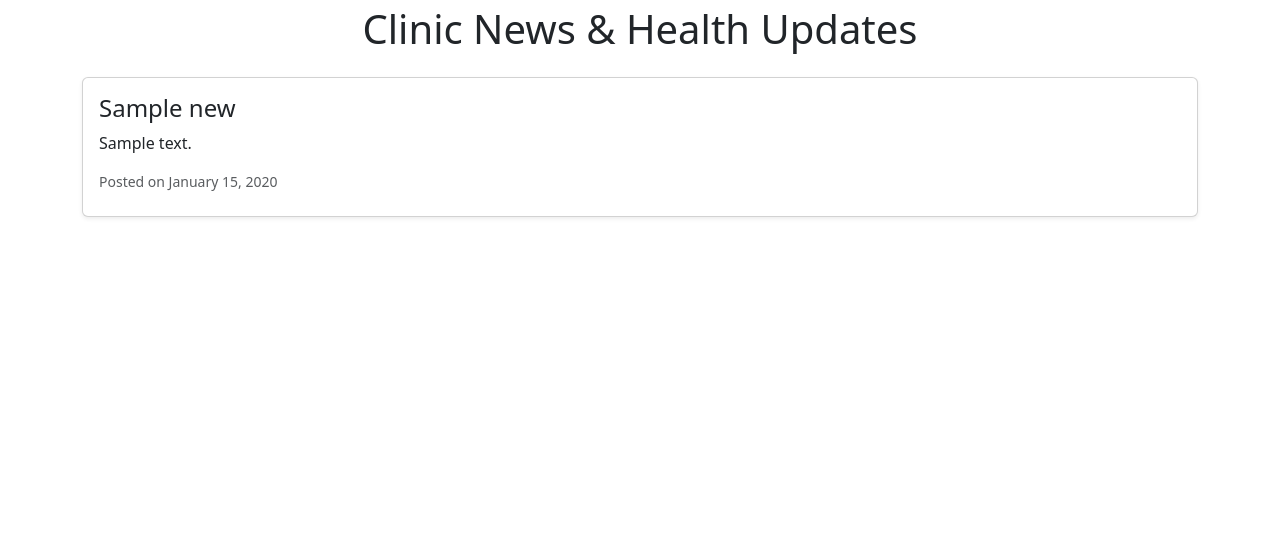
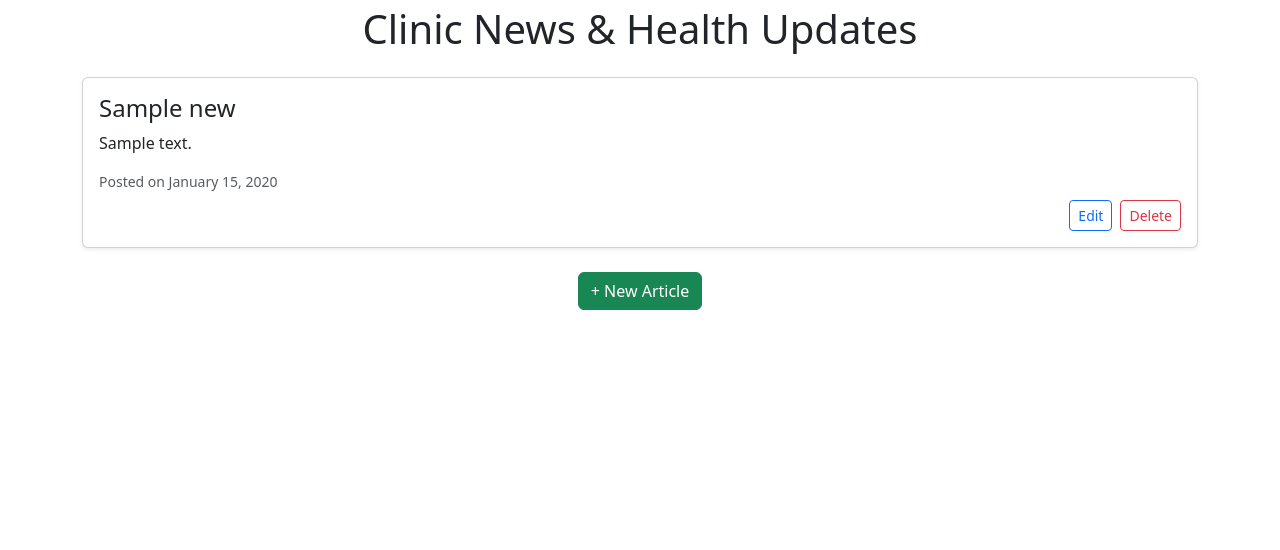
Before and after one commit to mhesemans/docdirect, a Django app: page /news/articles/ in a window 1280 px wide. Shown: the part 174-724 px from the top of the page. Run offline with Django 4.2, Linux system fonts and the light colour scheme; a user stored in the database is signed in; tables that the repository leaves empty hold one stand-in row (values such as "Sample post"); one stand-in notice (Sample message) is shown.

Commit message:
feat: added edit and delete buttons for articles

```diff
--- a/news/models.py
+++ b/news/models.py
@@ -1,20 +1,34 @@
 from django.db import models
 from django.contrib.auth.models import User
 from cloudinary.models import CloudinaryField
+from django.utils.text import slugify
 
 STATUS = ((0, "Draft"), (1, "Published"))
 
 
-# Create your models here.
-"""
-stores a single blog post entry  related to :model: `auth.User`.
+class News(models.Model):
+    """
+    Stores a single news article related to :model:`auth.User`.
 
-"""
+    Includes fields for title, slug, author, content, summary, image,
+    creation timestamp, and publication status.
 
+    **Fields**:
+    - title: Title of the news article.
+    - slug: Auto-generated from the title; used for SEO-friendly URLs.
+    - author: Foreign key to the User who created the post.
+    - content: Full text of the article.
+    - Summary: Optional short summary of the article.
+    - featured_image: Optional image for the article (via Cloudinary).
+    - created_on: Timestamp when created.
+    - status: Draft or Published.
 
-class News(models.Model):
+    **Meta options**:
+    - Orders by most recent first.
+    """
+
     title = models.CharField(max_length=200, unique=True)
-    slug = models.SlugField(max_length=200, unique=True)
+    slug = models.SlugField(max_length=200, unique=True, blank=True)
     author = models.ForeignKey(
         User, on_delete=models.CASCADE, related_name="news_items"
     )
@@ -28,4 +42,18 @@ class News(models.Model):
         ordering = ["-created_on"]
 
     def __str__(self):
-        return f"{self.title} | posted on {self.created_on}"
+        return f"{self.title} | posted on {self.created_on.strftime('%Y-%m-%d')}"
+
+    def save(self, *args, **kwargs):
+        """
+        Automatically generates a unique slug from the title if not set.
+        """
+        if not self.slug:
+            base_slug = slugify(self.title)
+            slug = base_slug
+            counter = 1
+            while News.objects.filter(slug=slug).exists():
+                slug = f"{base_slug}-{counter}"
+                counter += 1
+            self.slug = slug
+        super().save(*args, **kwargs)
--- a/news/templates/news/news_post.html
+++ b/news/templates/news/news_post.html
@@ -1,17 +1,14 @@
+<!--
+    Displays all published news articles to the public.
+    - Admin staff & superusers see Edit/Delete buttons per article.
+    **Context**
+    - news_list: Queryset of news posts
+    **Template**
+    - news/news_post.html
+   -->
+
   {% extends "base.html" %}
-
-{#
-  Template: news_post.html
-
-  Displays a list of published news articles for public view.
-
-  **Context:**
-    news_list: A queryset of News instances where status=1 (published)
-
-  **Template Blocks:**
-    - content: Displays each news article in a card layout
-#}
-
+  {% load custom_tags %}
   {% block content %}
   <div class="container py-5">
     <h1 class="mb-4 text-center">Clinic News & Health Updates</h1>
@@ -26,19 +23,81 @@
             </p>
             <p class="text-muted small mb-2">
               Posted on {{ post.created_on|date:"F j, Y" }}
-            {% if post.tags.all %}
-              | Tags:
-              {% for tag in post.tags.all %}
-                <span class="badge bg-secondary">{{ tag.name }}</span>
-              {% endfor %}
+            </p>
+
+            {% if user.is_authenticated %}
+                {% if user|has_group:"Administrative Staff" or user.is_superuser %}
+                    <div class="d-flex justify-content-end gap-2">
+                        <a href="{% url 'news:edit_news' post.slug %}" class="btn btn-sm btn-outline-primary">
+                        Edit
+                        </a>
+                        <!-- Delete Button triggers modal -->
+                        <button
+                        type="button"
+                        class="btn btn-sm btn-outline-danger"
+                        data-bs-toggle="modal"
+                        data-bs-target="#deleteModal{{ post.id }}"
+                        >
+                        Delete
+                        </button>
+                  </div>
                 {% endif %}
-          </p>
-          <!-- Placeholder for future: Read More, Edit/Delete buttons -->
+            {% endif %}
+          </div>
+        </div>
+                <!-- Delete Confirmation Modal -->
+        <div
+        class="modal fade"
+        id="deleteModal{{ post.id }}"
+        tabindex="-1"
+        aria-labelledby="deleteModalLabel{{ post.id }}"
+        aria-hidden="true"
+        >
+        <div class="modal-dialog modal-dialog-centered">
+        <div class="modal-content border-0">
+            <div class="modal-header bg-danger text-white">
+            <h5 class="modal-title" id="deleteModalLabel{{ post.id }}">
+                Confirm Delete
+            </h5>
+            <button
+                type="button"
+                class="btn-close btn-close-white"
+                data-bs-dismiss="modal"
+                aria-label="Close"
+            ></button>
+            </div>
+            <div class="modal-body">
+            Are you sure you want to delete this article?
+            </div>
+            <div class="modal-footer justify-content-center">
+            <form method="post" action="{% url 'news:delete_news' post.slug %}">
+                {% csrf_token %}
+                <button type="submit" class="btn btn-danger">Yes, Delete</button>
+            </form>
+            <button
+                type="button"
+                class="btn btn-secondary"
+                data-bs-dismiss="modal"
+            >
+                Cancel
+            </button>
+            </div>
+        </div>
         </div>
 </div>
       {% endfor %}
     {% else %}
       <p>No news articles have been posted yet.</p>
     {% endif %}
+
+    {% if user.is_authenticated %}
+        {% if user|has_group:"Administrative Staff" or user.is_superuser %}
+        <div class="text-center mt-4">
+            <a href="{% url 'news:post_news' %}" class="btn btn-success">
+                + New Article
+            </a>
+            </div>
+        {% endif %}
+    {% endif %}
   </div>
   {% endblock %}
--- a/news/urls.py
+++ b/news/urls.py
@@ -1,18 +1,24 @@
 from django.urls import path
 from . import views
 
-app_name = "news"
+app_name = 'news'
 
 urlpatterns = [
-    # Homepage-style news feed (only latest few articles, used on main home page)
+    # News homepage (used as home page)
     path('', views.NewsList.as_view(), name='home'),
 
-    # Public-facing news article list page
+    # Public news listing page
     path('articles/', views.news_post_list, name='news_post_list'),
 
-    # Form page to allow admin staff to submit news
+    # News submission form
     path('post/', views.post_news, name='post_news'),
 
-    # Detail view for a single article using slug in URL
+    # Edit a specific news post
+    path('edit/<slug:slug>/', views.edit_news, name='edit_news'),
+
+    # Delete a specific news post
+    path('delete/<slug:slug>/', views.delete_news, name='delete_news'),
+
+    # Individual news post detail
     path('<slug:slug>/', views.news_detail, name='news_detail'),
 ]
--- a/news/views.py
+++ b/news/views.py
@@ -1,7 +1,7 @@
 from django.shortcuts import render, get_object_or_404, redirect
 from django.views import generic
 from django.contrib import messages
-from django.contrib.auth.decorators import user_passes_test
+from django.contrib.auth.decorators import user_passes_test, login_required
 from .models import News
 from .forms import NewsPostForm
 
@@ -61,7 +61,7 @@ def is_admin_staff(user):
     or is a superuser.
 
     :param user: Django User instance.
-    :return: Boolean indicating if user has permission to post news.
+    :return: Boolean indicating if user has permission to post/edit/delete news.
     """
     return user.is_authenticated and (
         user.is_superuser or user.groups.filter(name="Administrative Staff").exists()
@@ -83,7 +83,7 @@ def post_news(request):
         form = NewsPostForm(request.POST)
         if form.is_valid():
             news_item = form.save(commit=False)
-            news_item.author = request.user  # Optional: track who submitted
+            news_item.author = request.user
             news_item.save()
             messages.success(request, "News post created successfully.")
             return redirect("news:news_post_list")
@@ -91,3 +91,48 @@ def post_news(request):
         form = NewsPostForm()
 
     return render(request, "news/post_news.html", {"form": form})
+
+
+@login_required
+@user_passes_test(is_admin_staff, login_url="/")
+def edit_news(request, slug):
+    """
+    Allows admin staff or superusers to edit an existing news article.
+
+    **Context**
+    ``form``: A bound instance of :form:`news.NewsPostForm`.
+
+    **Template**
+    :template:`news/post_news.html`
+    """
+    news_item = get_object_or_404(News, slug=slug)
+
+    if request.method == "POST":
+        form = NewsPostForm(request.POST, instance=news_item)
+        if form.is_valid():
+            form.save()
+            messages.success(request, "News article updated successfully.")
+            return redirect("news:news_post_list")
+    else:
+        form = NewsPostForm(instance=news_item)
+
+    return render(request, "news/post_news.html", {"form": form})
+
+
+@login_required
+@user_passes_test(is_admin_staff, login_url='/')
+def delete_news(request, slug):
+    """
+    Allows administrative staff or superusers to delete an existing news post.
+
+    **Template**
+    :template:`news/confirm_delete.html`
+    """
+    news = get_object_or_404(News, slug=slug)
+
+    if request.method == "POST":
+        news.delete()
+        messages.success(request, "News post deleted successfully.")
+        return redirect("news:news_post_list")
+
+    return render(request, "news/confirm_delete.html", {"news": news})
--- a/templates/base.html
+++ b/templates/base.html
@@ -254,16 +254,15 @@
           <div class="modal-footer justify-content-center">
             <button
               type="button"
-              class="btn btn-secondary"
+              class="btn btn-danger"
               data-bs-dismiss="modal"
             >
               Cancel
             </button>
             <form method="post" action="{% url 'account_logout' %}">
               {% csrf_token %}
-              <button type="submit" class="btn btn-danger">
+              <button type="submit" class="btn btn-outline-secondary">
                 Yes, Log me out
-              </button>
             </form>
           </div>
         </div>
```
Also changed, not shown: news/templates/news/post_news.html (+15 -30 lines), news/migrations/0002_alter_news_slug.py (added). Lines whose indentation alone changed are shown as unchanged.
